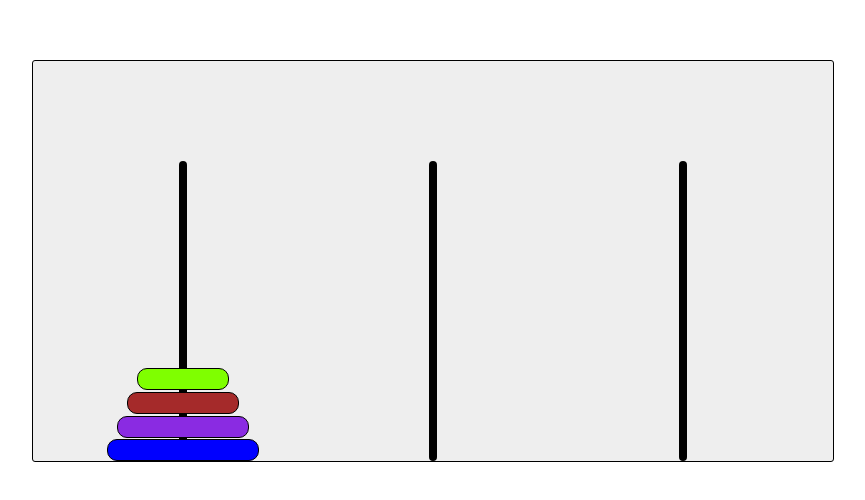
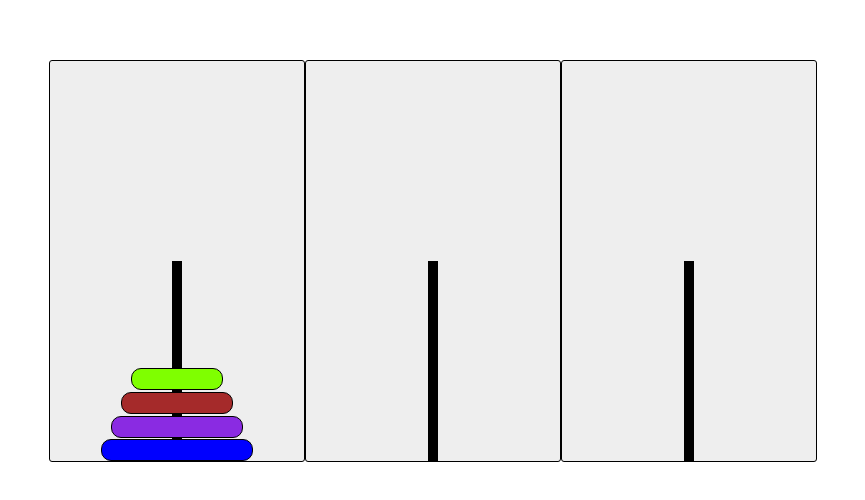
Before and after one commit to Kenzie-Academy-Brasil-Developers/entrega-torre-de-hanoi-sprint-5-DaniDrll, a plain HTML site: page index.html in a window 1280 px wide. Shown: the part 140-640 px from the top of the page, without its empty margins (207-1072 px from the left). Drawn offline with Linux system fonts and the light colour scheme.

Commit message:
atualizacao no html e css

```diff
--- a/index.html
+++ b/index.html
@@ -8,41 +8,35 @@
     <title>Torre de Hanoi</title>
   </head>
   <body>
-    <div class="conteiner" id="conteiner">
-
+    <div class="conteiner" id="conteiner1">
       <div class="towers" id="tower-cont1">
 
-        <div class="palito" id="palito1">
+            <div class="palito" id="palito1">
+            <div class="disco c1" id="D1"></div>
+            <div class="disco c2" id="D2"></div>
+            <div class="disco c3" id="D3"></div>
+            <div class="disco c4" id="D4"></div>
+            </div>
 
-          <div class="contdisco" id="contDisco1">
-
-            <div class="disco a1 b1 c1" id="D1"></div>
-            <div class="disco a2 b1 c2" id="D2"></div>
-            <div class="disco a3 b1 c3" id="D3"></div>
-            <div class="disco a4 b1 c4" id="D4"></div>
-
-          </div>
-        </div>
       </div>
-
+    </div>
+    <div class="conteiner" id="conteiner2">
       <div class="towers" id="tower-cont2">
 
-        <div class="palito" id="palito2">
+            <div class="palito" id="palito2">
 
-          <div class="contdisco" id="contDisco2"></div>
+            </div>
 
-        </div>
       </div>
-
+    </div>
+    <div class="conteiner" id="conteiner3">
       <div class="towers" id="tower-cont3">
 
-        <div class="palito" id="palito3">
+            <div class="palito" id="palito3">
 
-          <div class="contdisco" id="contDisco3"></div>
+            </div>
 
-        </div>
       </div>
-
     </div>
     <script src="script.js"></script>
   </body>
--- a/script.js
+++ b/script.js
@@ -1,3 +1,5 @@
+
+
 const contDisco1 = document.getElementById('contDisco1');
 const contDisco2 = document.getElementById('contDisco2');
 const contDisco3 = document.getElementById('contDisco3');
--- a/style.css
+++ b/style.css
@@ -3,10 +3,15 @@
 	padding: 0;
 }
 
+body {
+	display: flex;
+	margin-left: 20%;
+	margin-right: 20%;
+}
+
 .conteiner {
 	display:flex;
-	align-items:flex-end;
-	justify-content: space-evenly;
+	justify-content: center;
 	grid-template-columns: 1fr 1fr 1fr;
 	width: 800px;
 	height: 400px;
@@ -18,34 +23,24 @@
 }
 
 .towers {
-	width: 200px;
+	width: 100%;
+	height: 100%;
 	display: flex;
-	justify-content: center;
+	flex-direction: column-reverse;
+	align-items: center;
 }
 
 .palito {
 	display: flex;
-	justify-content: center;
-	align-items: flex-end;
-	max-width: 160px;
+	flex-direction: column;
+	align-items: center;
+	justify-content: flex-end;
+	background-color: black;
+	height: 200px;
+	width: 10px;
 }
 
-.palito {
-	border-radius: 10px;
-	width: 8px;
-	height: 300px;
-	background-color:black;
-}
-
-.contdisco {
-	display: flex;
-	flex-direction: column;
-	align-items: center;
-
-}
 .disco {
-	background-color: blue;
-	width: 150px;
 	height: 20px;
 	border: 1px solid;
 	border-radius: 10px;
@@ -54,28 +49,26 @@
 
 .c1 {
 	margin: 1px;
-	bottom: 60px;
 	width: 90px;
 	background-color: chartreuse;
 }
 
 .c2 {
 	margin: 1px;
-	bottom: 40px;
 	width: 110px;
 	background-color: brown;
 }
 
 .c3 {
 	margin: 1px;
-	bottom: 20px;
 	width: 130px;
 	background-color: blueviolet;
 }
 
 .c4 {
-	margin: 0;
-	bottom: 0;
+
+	background-color: blue;
+	width: 150px;
 }
 
 .msg {
@@ -102,7 +95,7 @@ span {
 
 
 @media screen and (max-width: 768px) {
-	body {
-		transform: rotate(90deg);
+	.conteiner {
+		min-width: 150px;
 	}
 }
```
